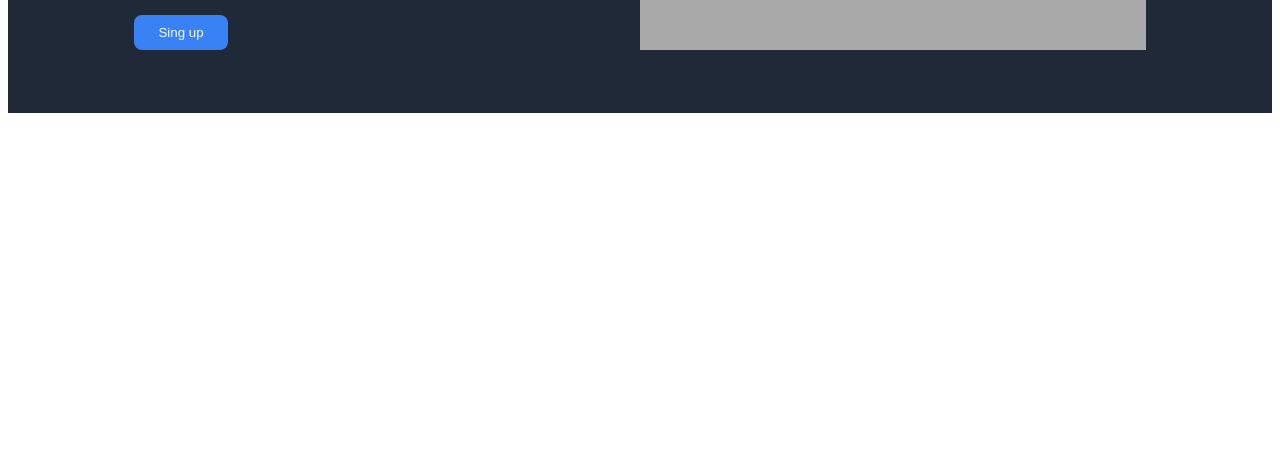
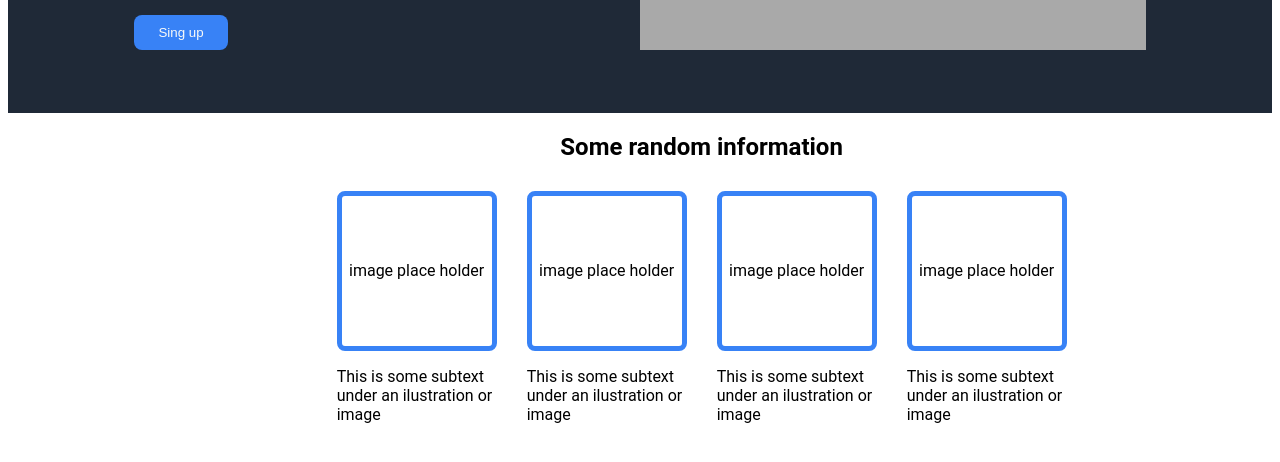
Before and after one commit to CabinetSpyder/odin-landing-page, a plain HTML site: page index.html in a window 1280 px wide. Shown: the part 344-806 px from the top of the page. Drawn offline with Linux system fonts and the light colour scheme.

Commit message:
Added random info part and styled with css

```diff
--- a/index.html
+++ b/index.html
@@ -34,11 +34,48 @@
                 <div class="placeholder-header"> <p>This is a place holder for an image<p></p></div>
 
             </div>
-
-
         </div>
 
-        <div class="content">
+        <div class="rand-info">
+            <h2>Some random information</h2>
+            <div class="rand-info-content">
+                <div>
+                    <div class="rand-info-img">
+                        <p>image place holder</p>
+                    </div>
+                    <p>
+                        This is some subtext under an ilustration or image
+                    </p>
+
+                </div>
+                <div>
+                    <div class="rand-info-img">
+                        <p>image place holder</p>
+                    </div>
+                    <p>
+                        This is some subtext under an ilustration or image
+                    </p>
+
+                </div>
+                <div>
+                    <div class="rand-info-img">
+                        <p>image place holder</p>
+                    </div>
+                    <p>
+                        This is some subtext under an ilustration or image
+                    </p>
+
+                </div>
+                <div>
+                    <div class="rand-info-img">
+                        <p>image place holder</p>
+                    </div>
+                    <p>
+                        This is some subtext under an ilustration or image
+                    </p>
+
+                </div>
+            </div>
 
         </div>
 
--- a/style.css
+++ b/style.css
@@ -94,3 +94,40 @@ div.header-content button{
     justify-content: center;
     align-items: center;
 }
+
+.rand-info{
+    display: flex;
+    flex-flow: column wrap;
+    align-items: center;
+    padding:10%;
+    padding-top: 0;
+    padding-bottom: 5%;
+}
+
+div.rand-info h2 {
+    padding-bottom: 1%;
+}
+
+.rand-info-content{
+    display: flex;
+    flex-flow: row nowrap;
+    justify-content: space-between;
+    gap: 30px;
+    padding: 20%;
+    padding-top: 0;
+    padding-bottom: 0;
+}
+
+.rand-info-img{
+    border-style: solid;
+    border-width: 5px;
+    border-color: #3882F6;
+    border-radius: 8px;
+    height: 150px;
+    width: 150px;
+    text-align: center;
+    display:flex;
+    flex-flow: row nowrap;
+    justify-content: center;
+    align-items: center;
+}
```
